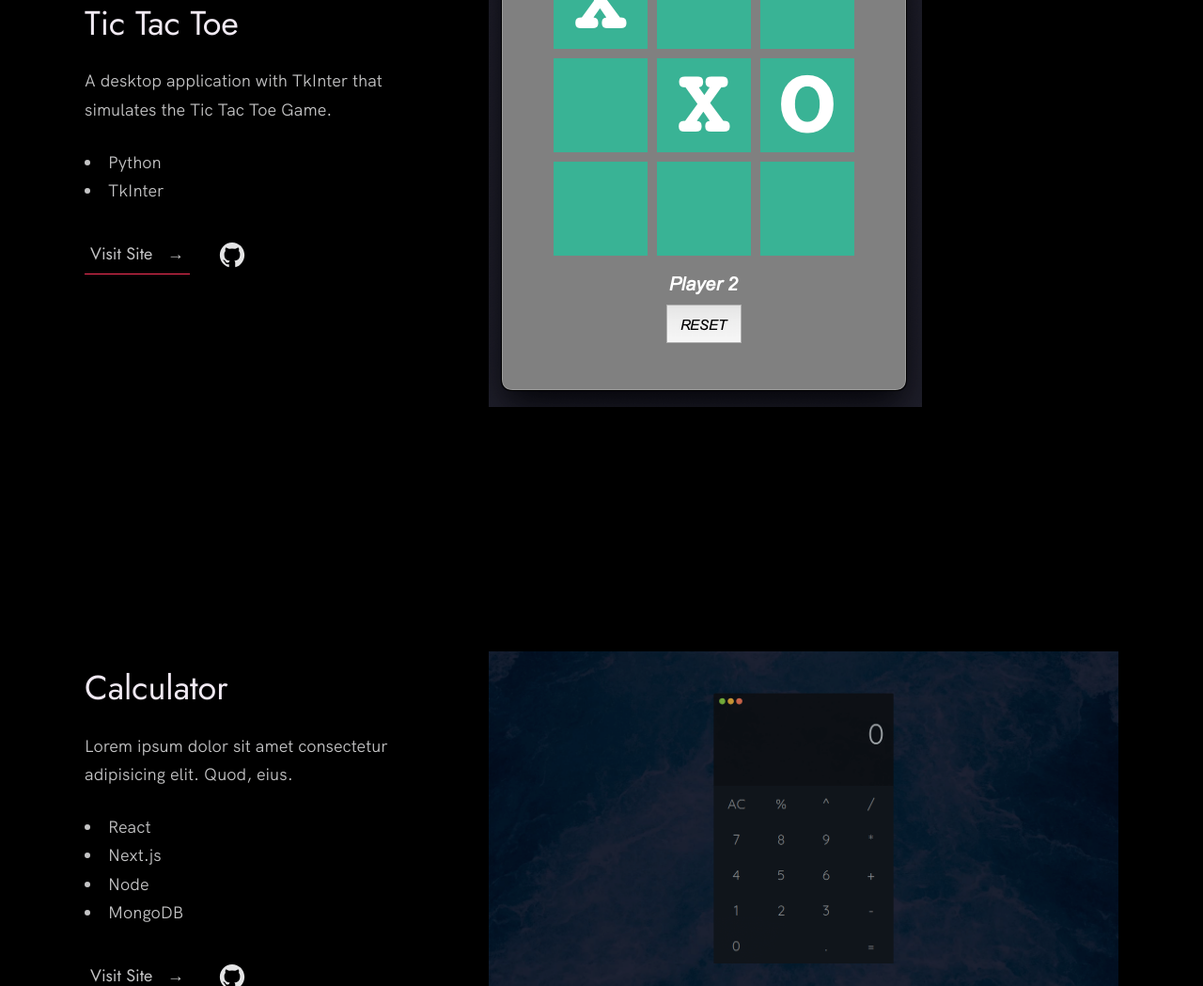
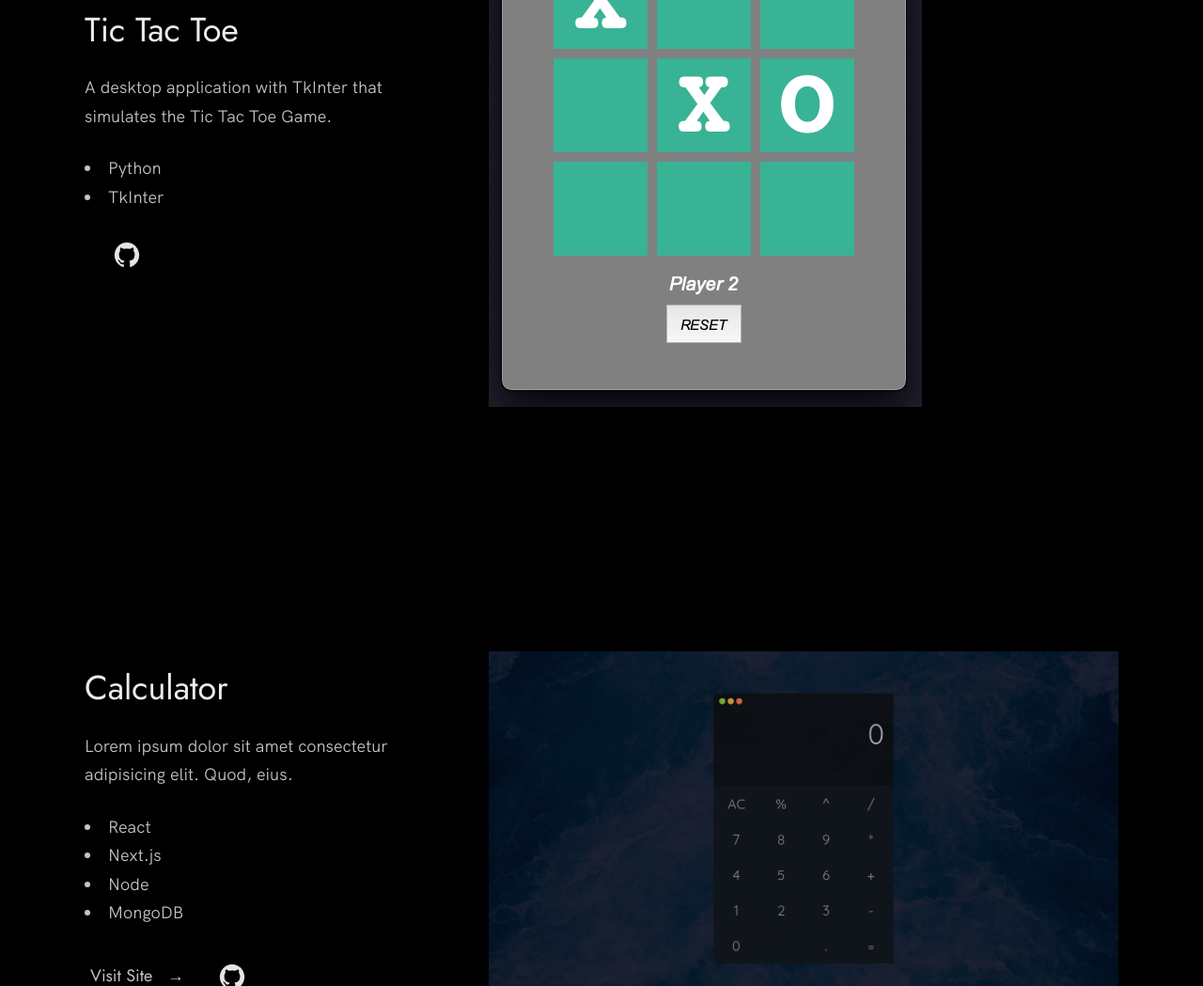
Before and after one commit to ALHERLO/ALHERLO.github.io, a plain HTML site: page index.html in a window 1280 px wide. Shown: the part 1215-2264 px from the top of the page at 94% size. Drawn offline with Linux system fonts and the light colour scheme.

Commit message:
update to project 1

```diff
--- a/index.html
+++ b/index.html
@@ -88,9 +88,9 @@
               </ul>
 
               <div class="work__links">
-                <a href="https://nisar.surge.sh" target="_blank" class="link__text">
+                <!-- <a href="https://nisar.surge.sh" target="_blank" class="link__text">
                   Visit Site <span>&rarr;</span>
-                </a>
+                </a> -->
                 <a href="https://github.com/ALHERLO/TicTacToeTkinter" title="View Source Code" target="_blank">
                   <img src="./images/github.svg" class="work__code" alt="GitHub">
                 </a>
```
